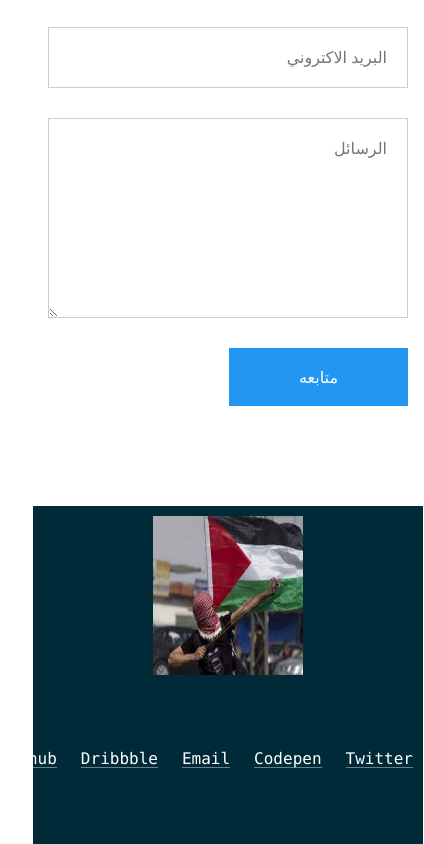
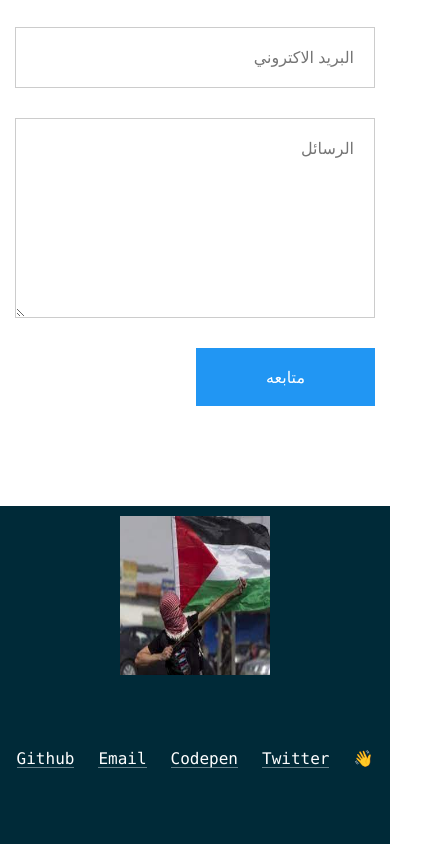
Before and after one commit to Marawanbakr/Template.Palestine, a plain HTML site: page index.html in a window 390 px wide. Shown: the part 10455-11299 px from the top of the page, 424 px wide, since content can reach past the window. Drawn offline with nearby package versions, Linux system fonts and the light colour scheme.

Commit message:
edit for responsive

```diff
--- a/index.html
+++ b/index.html
@@ -439,7 +439,6 @@
 					<li><a href="#">Twitter</a></li>
 					<li><a href="#">Codepen</a></li>
 					<li><a href="#">Email</a></li>
-					<li><a href="#">Dribbble</a></li>
 					<li><a href="#">Github</a></li>
 					<li>
 						<p>👋</p>
```
